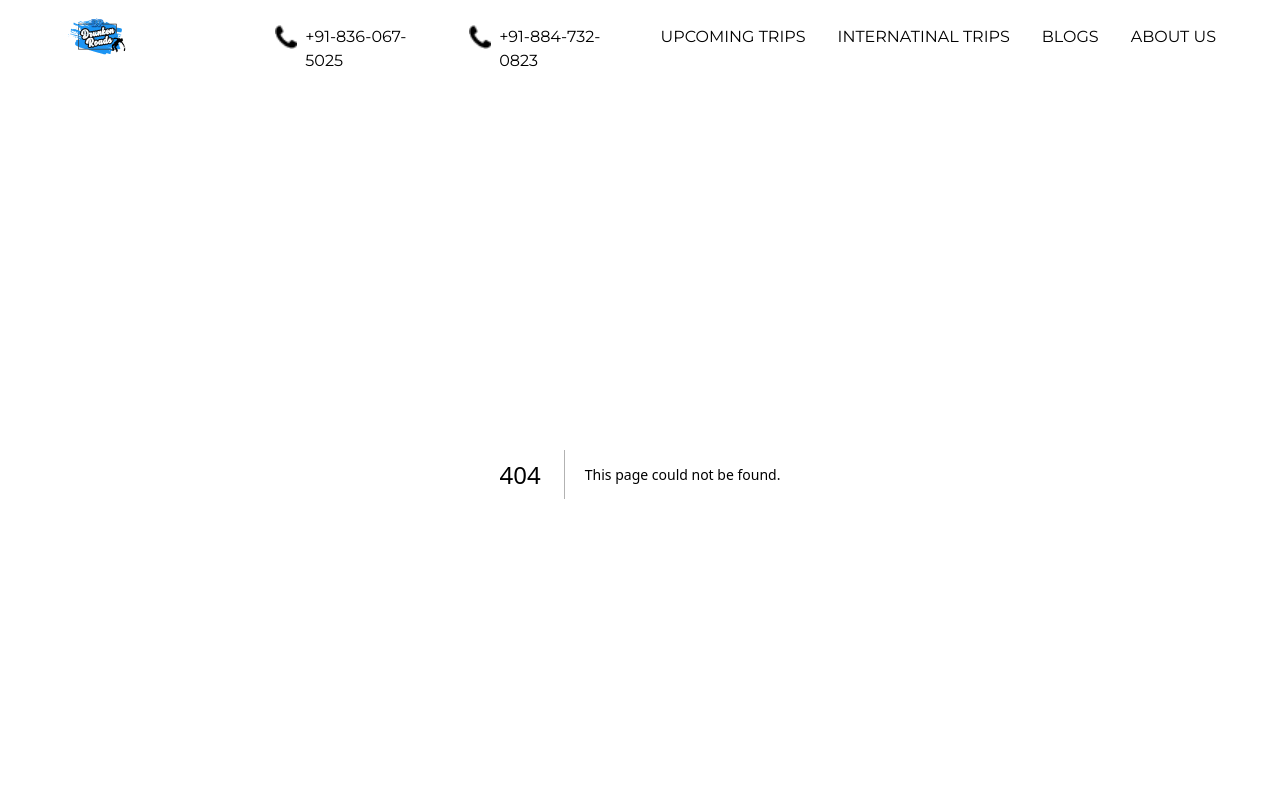
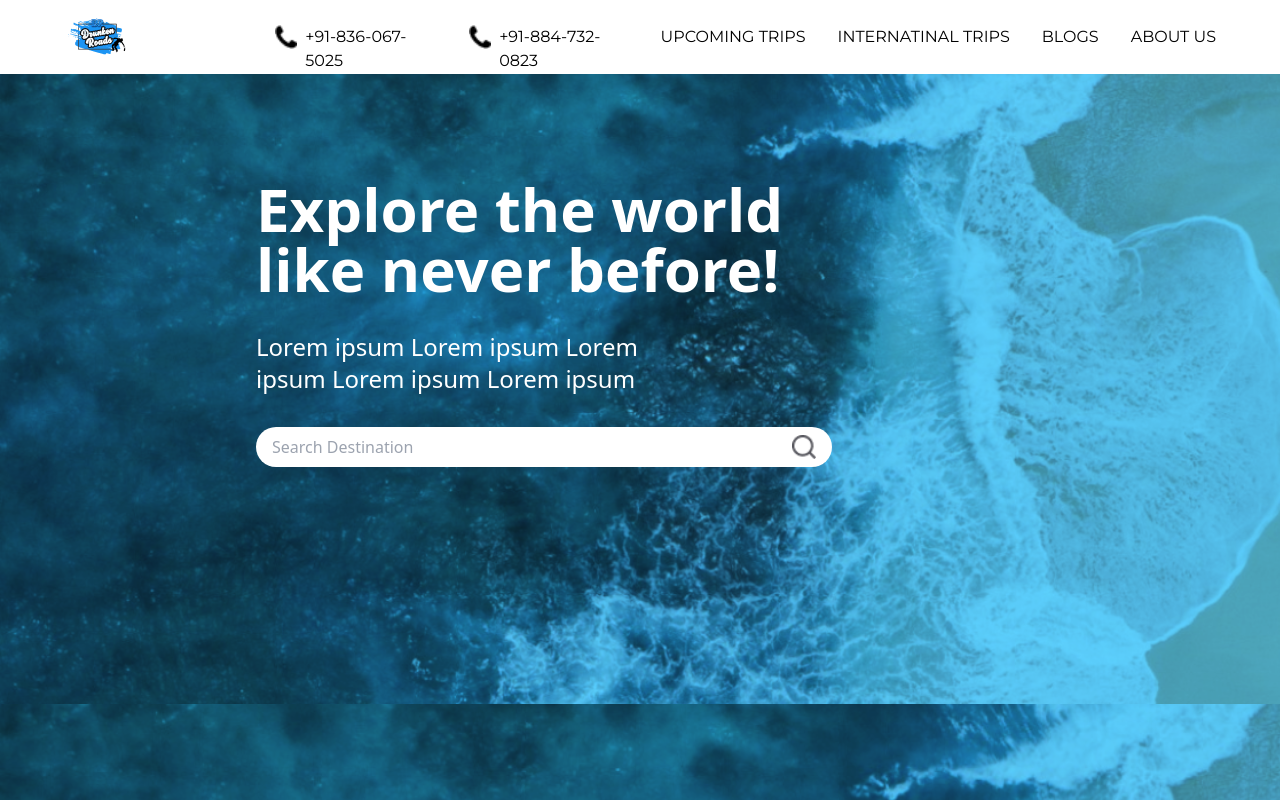
Before and after one commit to thekamalkashyap/drunken-frontend, a Next.js app: page /page in a window 1280 px wide. Before the commit this address had no page. Shown: the top 800 px of the page. Built offline with nearby package versions, Linux system fonts and the light colour scheme.

Commit message:
fixing bugs | fix 1.0

```diff
--- /dev/null
+++ b/components/Home/index.js
@@ -0,0 +1 @@
+import Hero from "./Hero";
--- /dev/null
+++ b/components/Page/Hero.jsx
@@ -0,0 +1,25 @@
+export default () => {
+  return (
+    <div className="bg-[url(/Home/herobg.png)] px-16 grid grid-cols-6 grid-rows-6 text-white bg-[#2F6A7F] bg-blend-overlay bg-cover bg-no-repeat h-[calc(90vh-90px)]">
+      <div className=" flex flex-col gap-8 row-start-2 row-span-3 col-start-2 col-span-3">
+        <h1 className="font-bold text-6xl">
+          Explore the world <br /> like never before!
+        </h1>
+        <p className="font-medium w-3/4 text-2xl">
+          Lorem ipsum Lorem ipsum Lorem ipsum Lorem ipsum Lorem ipsum
+        </p>
+        <form
+          className="bg-white items-center justify-center px-4 flex rounded-full"
+          action=""
+        >
+          <input
+            className="rounded-full focus:outline-none text-black w-full py-2"
+            type="text"
+            placeholder="Search Destination"
+          />
+          <img className="h-6 w-6" src="/search.png" alt="" />
+        </form>
+      </div>
+    </div>
+  );
+};
--- /dev/null
+++ b/components/Page/index.js
@@ -0,0 +1,2 @@
+import Hero from "./Hero";
+export { Hero };
--- a/pages/_app.tsx
+++ b/pages/_app.jsx
@@ -1,8 +1,7 @@
 import "@/styles/globals.css";
-import type { AppProps } from "next/app";
 import { Navbar,Footer } from "@/components";
 
-export default function App({ Component, pageProps }: AppProps) {
+export default function App({ Component, pageProps }) {
   return (
     <>
       <Navbar />
--- /dev/null
+++ b/pages/page.jsx
@@ -0,0 +1,8 @@
+import {Hero} from "@/components/Page";
+export default () => {
+  return (
+    <div>
+      <Hero />
+    </div>
+  );
+};
--- a/tsconfig.json
+++ b/tsconfig.json
@@ -17,6 +17,6 @@
       "@/*": ["./*"]
     }
   },
-  "include": ["next-env.d.ts", "**/*.ts", "**/*.tsx"],
+  "include": ["next-env.d.ts", "**/*.ts", "**/*.tsx", "pages/index.jsx", "pages/_document.jsx", "pages/_app.jsx"],
   "exclude": ["node_modules"]
 }
```
Also changed, not shown: pages/_document.jsx (renamed from pages/_document.tsx), pages/index.jsx (renamed from pages/index.tsx), public/search.png (added).
